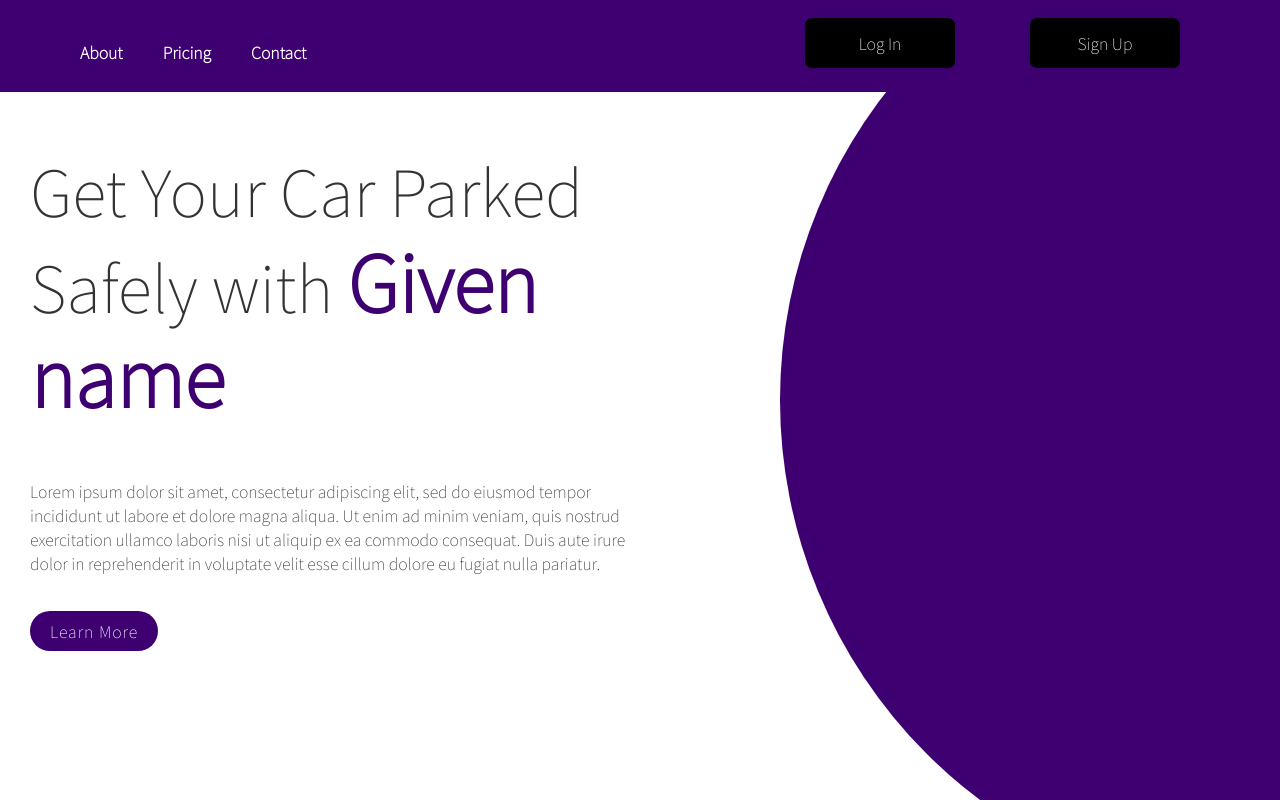
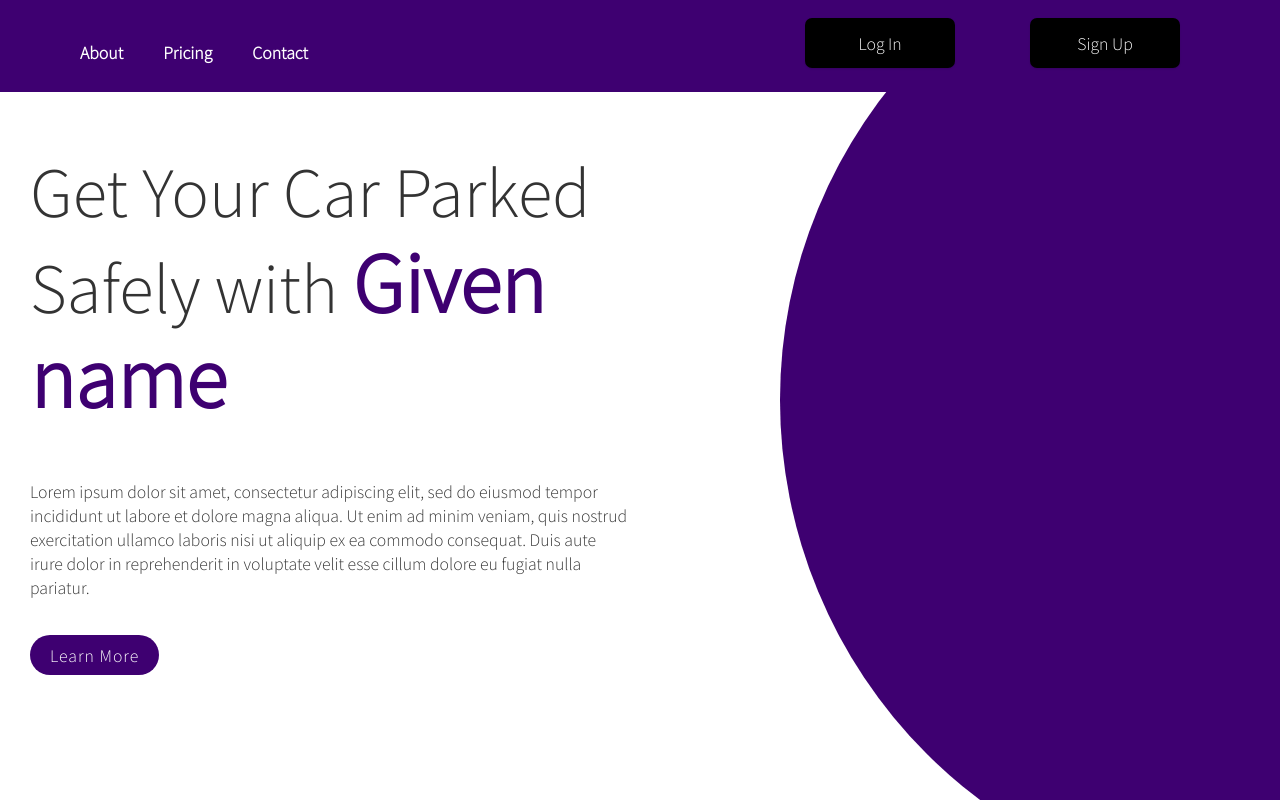
Before and after one commit to folaraz/ticketing-ui, a React (Create React App) app: page / in a window 1280 px wide. Built offline with nearby package versions, Linux system fonts and the light colour scheme.

Commit message:
addressed review changes

```diff
--- a/src/components/homepage/signup/SignUp.css
+++ b/src/components/homepage/signup/SignUp.css
@@ -1,4 +1,4 @@
-@import url('https://fonts.googleapis.com/css2?family=Noto+Sans+TC:wght@100&display=swap');
+@import url('https://fonts.googleapis.com/css2?family=Noto+Sans+TC:wght@200&display=swap');
 
 
 .Details {
@@ -148,5 +148,5 @@
     left: 0;
     width: 100%;
     height: 100%;
-    background: whitesmoke;
+    background: #EAF4FC;
 }
```
